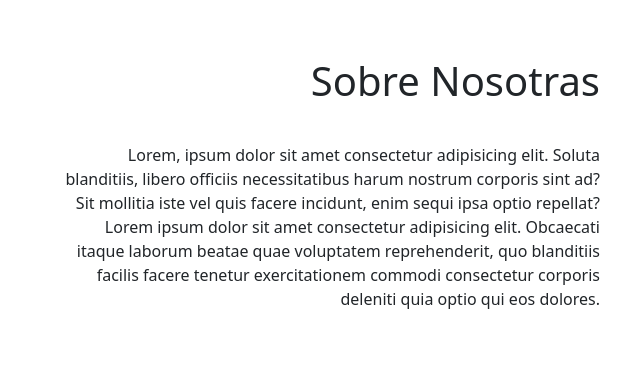
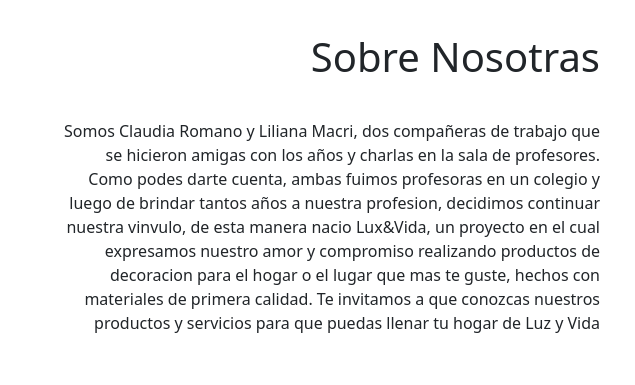
Before and after one commit to Gonipi/Desafio6, a website: page index.html in a window 1280 px wide. Shown: the part 1211-1596 px from the top of the page, 0-635 px from the left. Drawn offline with nearby package versions, Linux system fonts and the light colour scheme.

Commit message:
sacando lorem d eindex

```diff
--- a/index.html
+++ b/index.html
@@ -66,7 +66,7 @@
 
       <div class="nosotras-texto">
           <h1>Sobre Nosotras</h1>
-          <p>Lorem, ipsum dolor sit amet consectetur adipisicing elit. Soluta blanditiis, libero officiis necessitatibus harum nostrum corporis sint ad? Sit mollitia iste vel quis facere incidunt, enim sequi ipsa optio repellat?Lorem ipsum dolor sit amet consectetur adipisicing elit. Obcaecati itaque laborum beatae quae voluptatem reprehenderit, quo blanditiis facilis facere tenetur exercitationem commodi consectetur corporis deleniti quia optio qui eos dolores. </p>
+          <p>Somos Claudia Romano y Liliana Macri, dos compañeras de trabajo que se hicieron amigas con los años y charlas en la sala de profesores. Como podes darte cuenta, ambas fuimos profesoras en un colegio y luego de brindar tantos años a nuestra profesion, decidimos continuar nuestra vinvulo, de esta manera nacio Lux&Vida, un proyecto en el cual expresamos nuestro amor y compromiso realizando productos de decoracion para el hogar o el lugar que mas te guste, hechos con materiales de primera calidad. Te invitamos a que conozcas nuestros productos y servicios para que puedas llenar tu hogar de Luz y Vida </p>
       </div>
       <div>
           <img src="./multimedia/imagenes/mujer1.jpg" alt="Mujer1">
```
